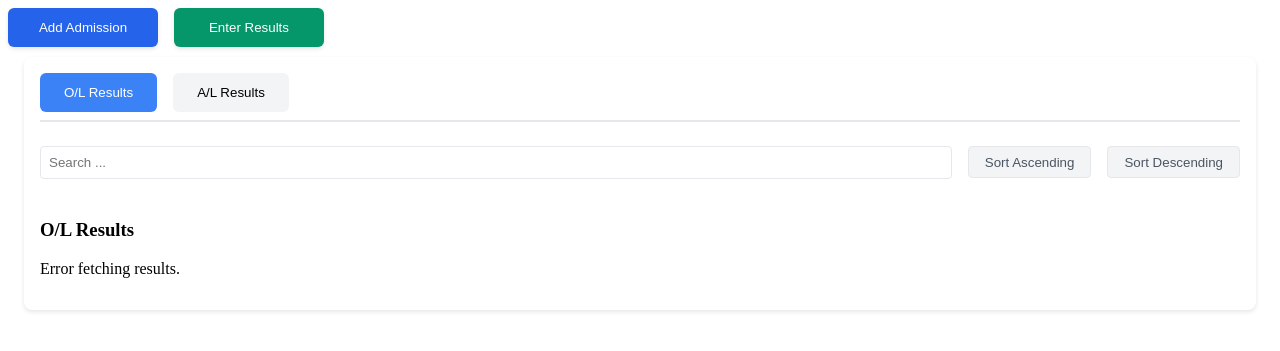
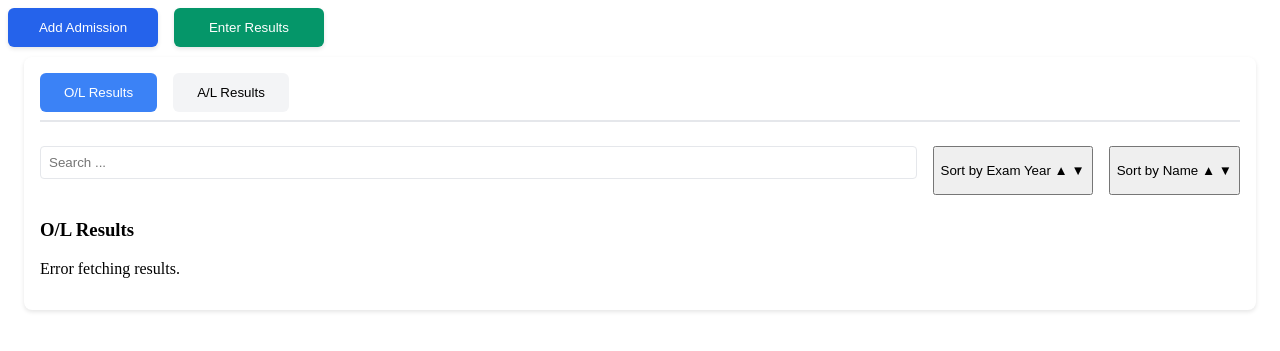
Before and after one commit to Rajika418/voting_system, a PHP site: page /modules/results.php in a window 1280 px wide. Shown: the top 351 px of the page. Run offline with PHP 8.4, Linux system fonts and the light colour scheme; some libraries are stand-ins or nearby versions.

Commit message:
modified results

```diff
--- a/client/admin/js/tab.js
+++ b/client/admin/js/tab.js
@@ -2,6 +2,8 @@ document.addEventListener('DOMContentLoaded', function() {
     const tabButtons = document.querySelectorAll(".tab-button");
     const tabContents = document.querySelectorAll(".tab-content");
     const searchBox = document.getElementById('search-box');
+    const yearSortBtn = document.getElementById('sort-year');
+    const nameSortBtn = document.getElementById('sort-name');
 
     let currentPage = 1;
     let currentSortField = 'exam_year';
@@ -37,6 +39,9 @@ document.addEventListener('DOMContentLoaded', function() {
     });
 
     // Sort button click handlers
+    yearSortBtn.addEventListener('click', () => handleSortClick('exam_year'));
+    nameSortBtn.addEventListener('click', () => handleSortClick('student_name'));
+
     function handleSortClick(field) {
         if (currentSortField === field) {
             currentSortOrder = currentSortOrder === 'asc' ? 'desc' : 'asc';
@@ -50,9 +55,6 @@ document.addEventListener('DOMContentLoaded', function() {
 
     // Update sort button appearance
     function updateSortButtons() {
-        const yearSortBtn = document.getElementById('sort-year');
-        const nameSortBtn = document.getElementById('sort-name');
-
         // Reset all buttons
         [yearSortBtn, nameSortBtn].forEach(btn => {
             btn.querySelector('.up-arrow').style.display = 'none';
@@ -111,14 +113,12 @@ document.addEventListener('DOMContentLoaded', function() {
         }
     };
 
-
     function fetchResults() {
         const resultsTable = document.getElementById(currentTab === 'o/l' ? 'olResultsTable' : 'alResultsTable');
         resultsTable.innerHTML = '<p>Loading...</p>';
 
         const url = new URL('http://localhost/voting_system/server/controller/results/ol_result_get.php');
-        url.searchParams.append('action', 'read');
-        url.searchParams.append('year', currentTab);
+        // url.searchParams.append('year', currentTab);
         url.searchParams.append('page', currentPage);
         url.searchParams.append('sort_field', currentSortField);
         url.searchParams.append('sort_order', currentSortOrder);
@@ -129,6 +129,7 @@ document.addEventListener('DOMContentLoaded', function() {
         fetch(url)
             .then(response => response.json())
             .then(responseData => {
+                console.log(responseData);
                 if (responseData && responseData.data && Object.keys(responseData.data).length > 0) {
                     let tableHTML = `
                         <table>
@@ -137,7 +138,13 @@ document.addEventListener('DOMContentLoaded', function() {
                                     <th>No</th>
                                     <th>Index No</th>
                                     <th>Student Name</th>
-                                    <th>Year</th>
+                                    <th>
+                                        <span>Year</span>
+                                        <span class="sort-icon">
+                                            <i class="up-arrow">▲</i>
+                                            <i class="down-arrow">▼</i>
+                                        </span>
+                                    </th>
                                     <th>NIC</th>
                                     <th>Results</th>
                                     <th>Download Results</th>
--- a/client/admin/modules/results.php
+++ b/client/admin/modules/results.php
@@ -95,8 +95,18 @@
 
         <div class="controls">
             <input type="text" id="search-box" placeholder="Search ...">
-            <button id="sort-asc">Sort Ascending</button>
-            <button id="sort-desc">Sort Descending</button>
+            <button id="sort-year">Sort by Exam Year
+                <span class="sort-icon">
+                    <i class="up-arrow">▲</i>
+                    <i class="down-arrow">▼</i>
+                </span>
+            </button>
+            <button id="sort-name">Sort by Name
+                <span class="sort-icon">
+                    <i class="up-arrow">▲</i>
+                    <i class="down-arrow">▼</i>
+                </span>
+            </button>
         </div>
 
         <!-- Tab content: O/L Results -->
```
